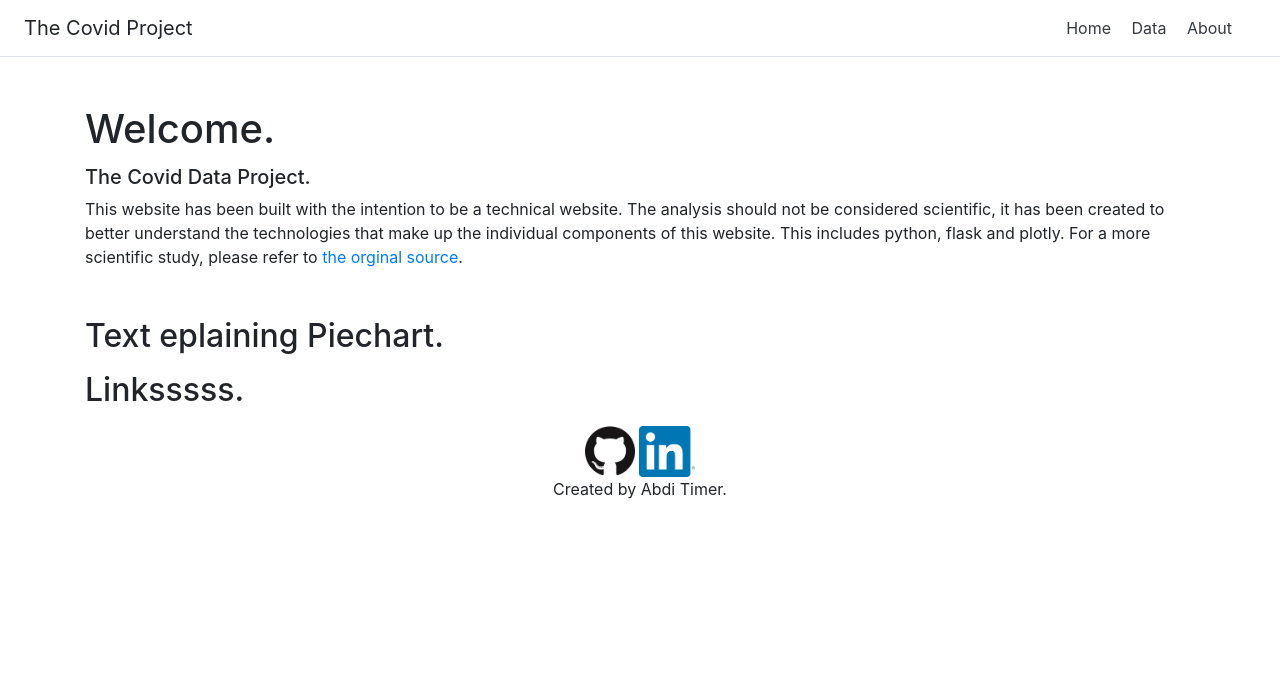
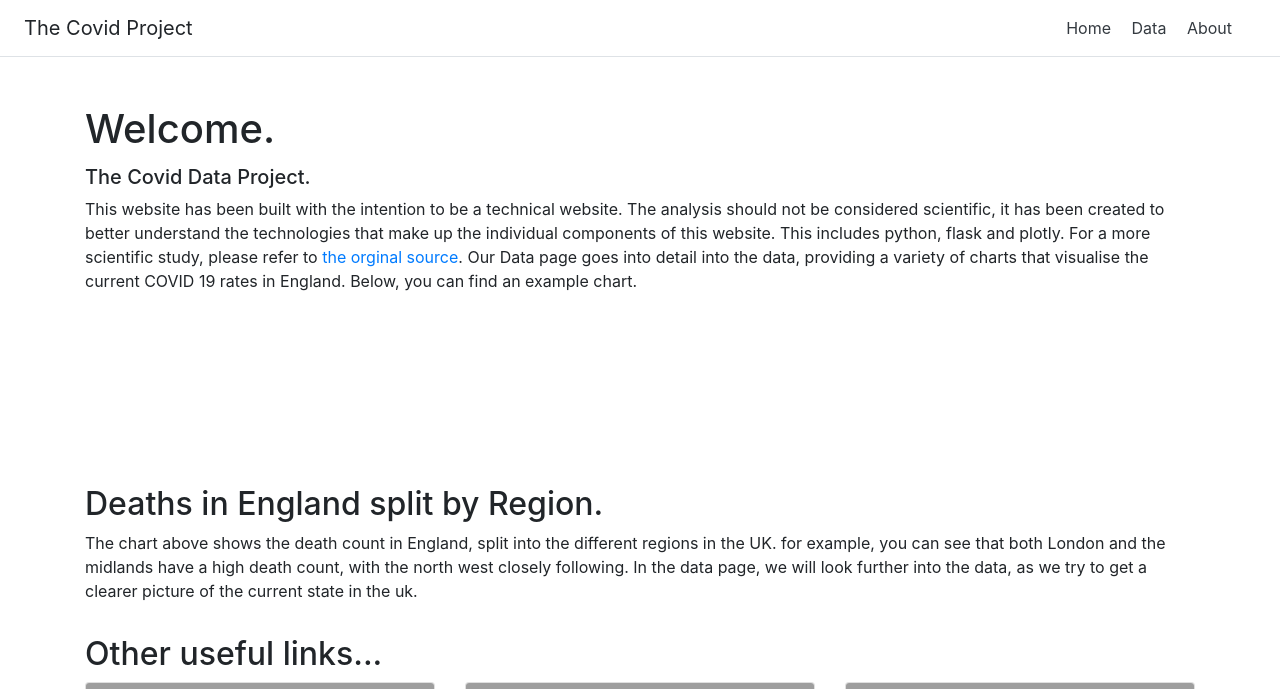
Before and after one commit to abditimer/covid-webapp, a Flask app: template covidwebapp/templates/home.html in a window 1280 px wide. Shown: the top 689 px of the page. Before the commit the page ends 499 px from the top, so only its background shows below. Run offline with Flask 2, Linux system fonts and the light colour scheme; the template is opened without the code that fills it, so the values that code supplies are empty; parts of the project's set-up code (start-up, migrations or seed data) failed here and were passed over; some libraries are stand-ins or nearby versions; grey boxes are pictures that could not be loaded.

Commit message:
version 1 done

```diff
--- a/covidwebapp/templates/base.html
+++ b/covidwebapp/templates/base.html
@@ -46,15 +46,26 @@
         </div>
       </div>
     </div>
-    <script type="text/javascript">
+    <!-- <script type="text/javascript">
       // charts for home page
-      var figures = {{ figuresJSON_home | safe }};
+      var home_figures = {{ figuresJSON_home | safe }};
       var ids = {{ ids | safe }};
-      Plotly.plot(
-        ids[i],
-        figures[i].data,
-        figures[i].layout || {}
-      );
+      for (var i in home_figures) {
+        Plotly.plot(
+          ids[i],
+          home_figures[i].data,
+          home_figures[i].layout || {}
+        );
+      } -->
+      <!-- // var data_figures = {{ figuresJSON_data | safe }};
+      // var ids_2 = {{ ids_2 | safe }};
+      // for (var i in data_figures) {
+      //   Plotly.plot(
+      //     ids_2[i],
+      //     data_figures[i].data,
+      //     data_figures[i].layout || {}
+      //   );
+      // }
       // charts on data page
       // var figures_p2 = {{ figuresJSON_about | safe }};
       // var ids_p2 = {{ ids_p2 | safe }};
@@ -64,8 +75,8 @@
       //       figures_p2[0].data,
       //       figures_p2[0].layout || {}
       //     );
-      // }
-    </script>
+      // } -->
+    <!-- </script> -->
     <!-- JS Components for Bootstrap-->
     <script src="https://code.jquery.com/jquery-3.5.1.slim.min.js" integrity="sha384-DfXdz2htPH0lsSSs5nCTpuj/zy4C+OGpamoFVy38MVBnE+IbbVYUew+OrCXaRkfj" crossorigin="anonymous"></script>
     <script src="https://cdn.jsdelivr.net/npm/popper.js@1.16.0/dist/umd/popper.min.js" integrity="sha384-Q6E9RHvbIyZFJoft+2mJbHaEWldlvI9IOYy5n3zV9zzTtmI3UksdQRVvoxMfooAo" crossorigin="anonymous"></script>
--- a/covidwebapp/templates/home.html
+++ b/covidwebapp/templates/home.html
@@ -1,8 +1,8 @@
 {% extends "base.html" %}
 {% block content %}
 <!--Title Text Row-->
-<div class="row-2" id='Header-text'>
-    <div class="row-4 mt-5">
+<div class="row-2  mt-5" id='Header-text'>
+    <div class="row-4">
         <h1>Welcome.</h1>
     </div>
     <div class="row-4 pt-1">
@@ -16,23 +16,78 @@
             This includes python, flask and plotly. For a more scientific study, please refer to
             <a href="https://www.england.nhs.uk/statistics/statistical-work-areas/covid-19-daily-deaths/">
             the orginal source</a>.
+
+            Our Data page goes into detail into the data, providing a variety of charts
+            that visualise the current COVID 19 rates in England.
+
+            Below, you can find an example chart.
         </p>
     </div>
 </div>
 <!--Pie Chart-->
-<div class="row-5 my-5" id='Deaths-by-age-piechart'>
+<div class="row-5 my-5 py-5" id='Deaths-by-age-piechart'>
     <div id="{{ ids[0] }}"></div>
 </div>
 <!--Chart Explained-->
 <div class="row-3" id='Text-explain-deaths-by-age-piechart'>
     <h2>
-        Text eplaining Piechart.
+        Deaths in England split by Region.
     </h2>
+    <p>
+        The chart above shows the death count in England, split into
+        the different regions in the UK. for example, you can see
+        that both London and the midlands have a high death count, with
+        the north west closely following.
+
+        In the data page, we will look further into the data, as we try
+        to get a clearer picture of the current state in the uk.
+    </p>
 </div>
 <!--Links to other charts-->
-<div class="row-2 mt-3" id='Links-to-other-pages'>
+<div class="row-2 my-3 py-3" id='Links-to-other-pages'>
     <h2>
-        Linksssss.
+        Other useful links...
     </h2>
-</div>
+    <div class="card-deck">
+        <div class="card">
+          <img class="card-img-top" src="https://www.secularism.org.uk/images/183081/large.png" alt="NHS logo">
+            <div class="card-body">
+                <h5 class="card-title">NHS Data Source</h5>
+                <p class="card-text">The original data source - updated weekly by the NHS.</p>
+            </div>
+          <div class="card-footer">
+            <small class="text-muted">Last updated 2 hours ago</small>
+          </div>
+        </div>
+        <div class="card">
+          <img class="card-img-top" src="https://www.newbridge-health.org.uk/wp-content/uploads/2019/08/bbc-logo.jpg" alt="BBC image">
+          <div class="card-body">
+            <h5 class="card-title">BBC News</h5>
+            <p class="card-text">Find the latest data related to corona virus...</p>
+          </div>
+          <div class="card-footer">
+            <small class="text-muted">Last updated 3 mins ago</small>
+          </div>
+        </div>
+        <div class="card">
+          <img class="card-img-top" src="https://www.gov.uk/assets/static/opengraph-image-a1f7d89ffd0782738b1aeb0da37842d8bd0addbd724b8e58c3edbc7287cc11de.png" alt="UK Gov">
+          <div class="card-body">
+            <h5 class="card-title">UK Government</h5>
+            <p class="card-text">Find out the latest updates from the UK government on Covid-19.</p>
+          </div>
+          <div class="card-footer">
+            <small class="text-muted">Last updated 8 days ago</small>
+          </div>
+
+<script type="text/javascript">
+    var home_figures = {{ figuresJSON_home | safe }};
+    var ids = {{ ids | safe }};
+    for (var i in home_figures) {
+      Plotly.plot(
+        ids[i],
+        home_figures[i].data,
+        home_figures[i].layout || {}
+      );
+    }
+  </script>
 {% endblock %}
--- a/data_scripts/download_data.py
+++ b/data_scripts/download_data.py
@@ -57,7 +57,7 @@ class CovidUKData(object):
             self.fulldate = datetime.strftime(datetime.now(), '%-d-%B-%Y')
             self.month = datetime.now().strftime("%m")
             self.year = datetime.now().strftime("%Y")
-            logging.info(f'Found the date: {self.fulldate}, {self.month}, {self.year}'
+            logging.info(f'Built the date: {self.fulldate}, {self.month}, {self.year}'
 )
         else:
             # yesterdays date
@@ -107,7 +107,7 @@ class CovidUKData(object):
             return self.filename
         except:
             logging.warning('Todays file is not available - attempting to downloads yesterdays file...')
-            logging.info('url: {str(self.url)}')
+            logging.info(f'url: {str(self.url)}')
             self.set_to_yesterday()
             try:
                 with urllib.request.urlopen(self.url) as response, open(self.filename, 'wb') as filename_to_write:
```
Also changed, not shown: covidwebapp/routes.py (+12 -15 lines), covidwebapp/templates/about.html (added, +14 -0 lines), covidwebapp/templates/data.html (+56 -9 lines), data_scripts/clean_data.py (+6 -2 lines), data_scripts/return_figs.py (+12 -5 lines), 1 other file.
